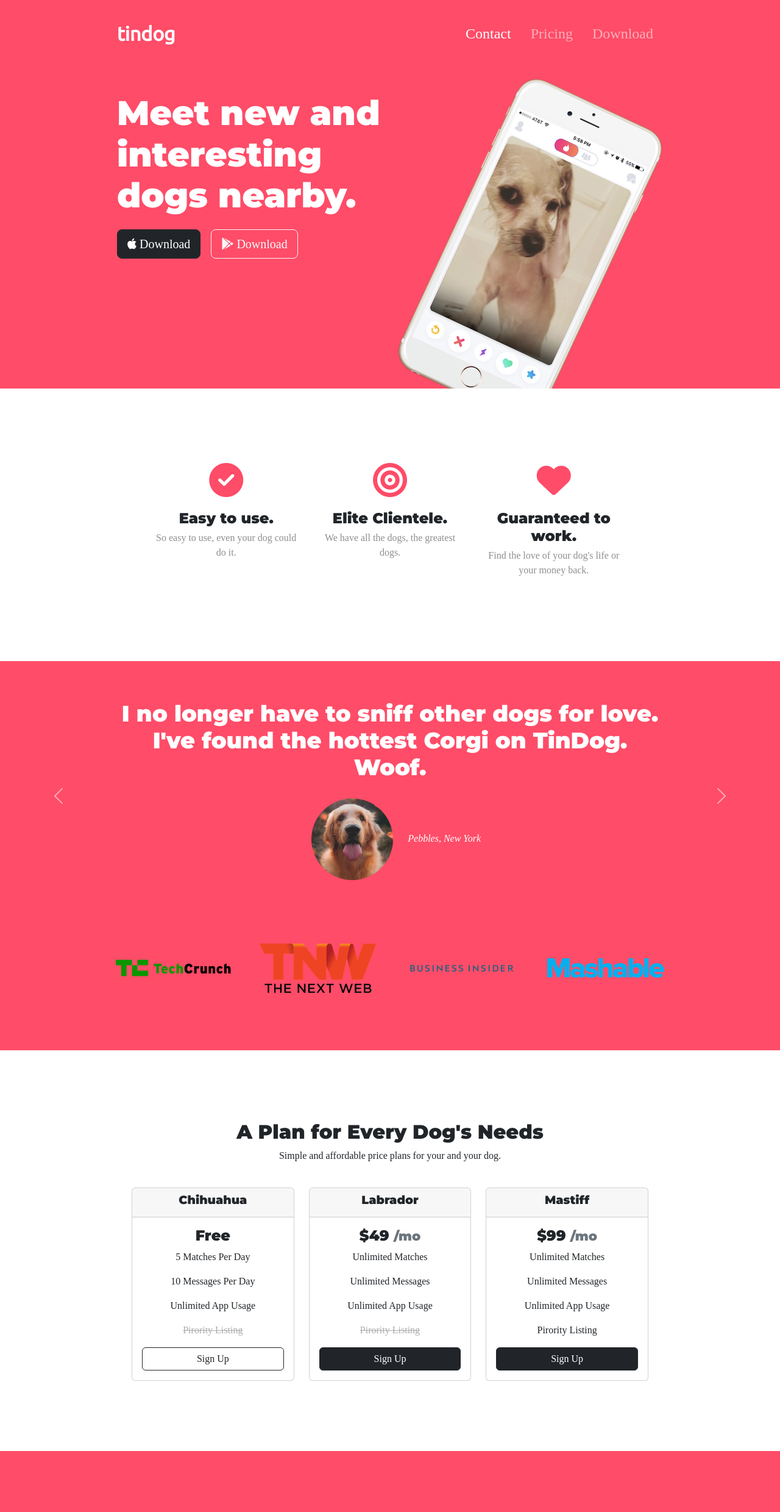
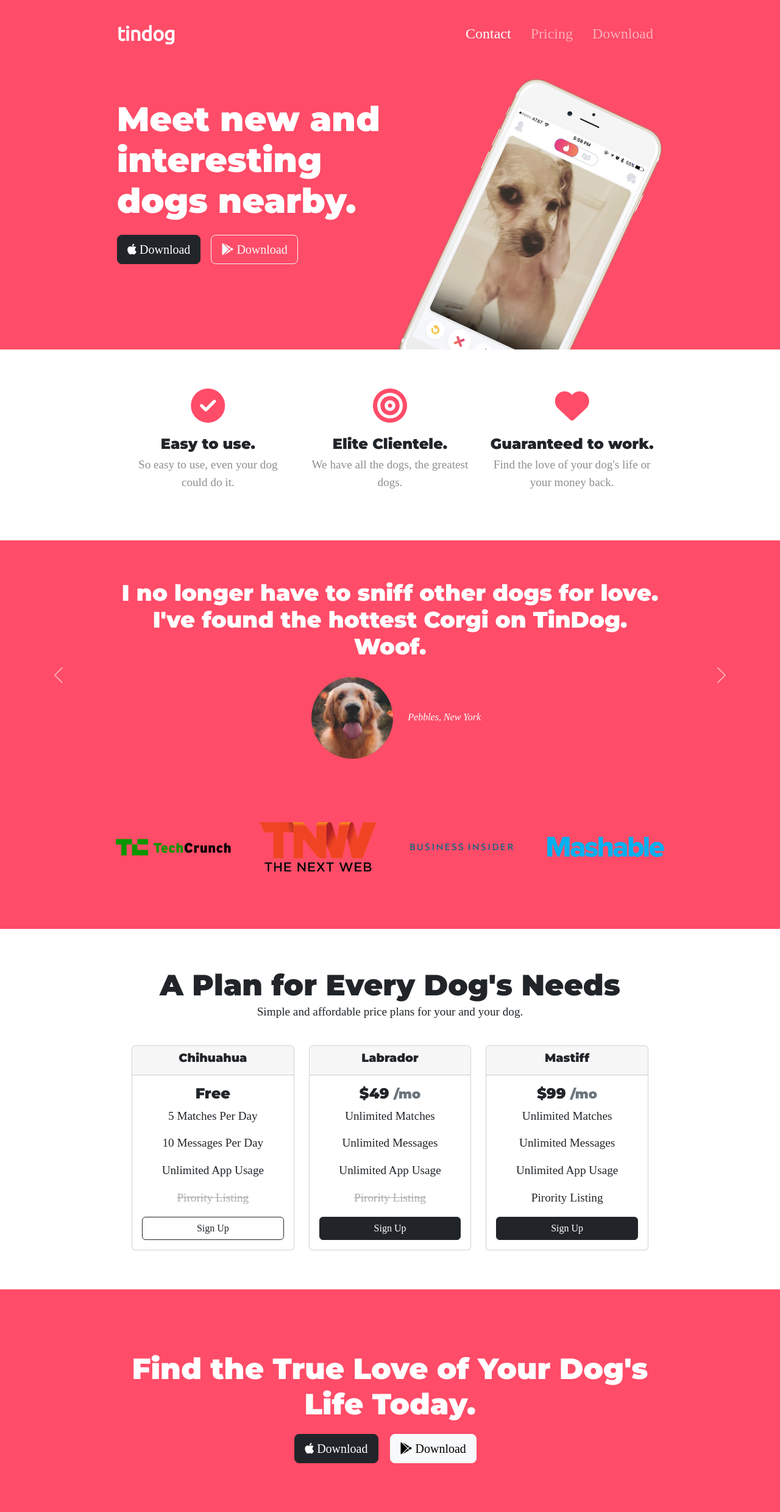
Before and after one commit to MrAces101/tindog-Demo-Site, a plain HTML site: page index.html in a window 1280 px wide. Shown: the top 2479 px of the page at 61% size. Drawn offline with nearby package versions, Linux system fonts and the light colour scheme.

Commit message:
Tindog html and css completed

```diff
--- a/css/styles.css
+++ b/css/styles.css
@@ -6,6 +6,11 @@ body {
 
 h1, h2, h3, h4, h5 {
   font-family: 'Montserrat', sans-serif;
+}
+
+p {
+  font-size: 1.2rem;
+  font-weight: 500;
 }
 
 .font-sm {
@@ -27,14 +32,11 @@ h1, h2, h3, h4, h5 {
   color: white;
 }
 
-.white-section {
-
-}
+.white-section {}
 
 /* Title Section  */
-
 #title .container-fluid {
-  padding: 2% 15% 5%;
+  padding: 2% 15% 0;
   text-align: left;
   position: relative;
 }
@@ -49,7 +51,7 @@ h1, h2, h3, h4, h5 {
 
 .meet-new {
   display: block;
-  margin: 4% auto 0;
+  margin: 5% auto 0;
 }
 
 .download-btn {
@@ -57,7 +59,6 @@ h1, h2, h3, h4, h5 {
 }
 
 /* Navigation Bar */
-
 .navbar {
   padding: 0 0 2rem;
 }
@@ -77,9 +78,7 @@ h1, h2, h3, h4, h5 {
 }
 
 /* Features Section */
-
 #features {
-  padding: 5% 5%;
   background-color: #ffffff;
   position: relative;
   z-index: 2;
@@ -105,12 +104,12 @@ h1, h2, h3, h4, h5 {
   font-size: 3.5rem;
   margin-bottom: 1rem;
 }
+
 .f-icons:hover {
   color: #fa3e5c;
 }
 
 /* Testimonial-section */
-
 #testimonials {
   position: relative;
 }
@@ -124,7 +123,6 @@ h1, h2, h3, h4, h5 {
 #press {
   background-color: #ff4c68;
   padding-bottom: 5%;
-
 }
 
 .press-logo {
@@ -133,11 +131,6 @@ h1, h2, h3, h4, h5 {
 }
 
 /* Pricing Section */
-
-#pricing {
-  padding: 4% 0;
-}
-
 .card-text {
   font-size: 1rem;
 }
@@ -147,7 +140,12 @@ h1, h2, h3, h4, h5 {
 }
 
 #pricing h3 {
-font-size: 1.2rem;
+  font-size: 1.2rem;
+}
+
+#pricing p {
+  font-size: 1.2rem;
+  font-weight: 500;
 }
 
 .card {
@@ -165,12 +163,9 @@ font-size: 1.2rem;
 @media (max-width: 992px) {
   .big-heading {
     font-size: 2.8rem;
-    text-align: center;
     margin-bottom: 15px;
   }
-  .meet-new {
-    text-align: center;
-  }
+
   .dog-img {
     position: static;
     transform: rotate(0);
@@ -180,24 +175,31 @@ font-size: 1.2rem;
   #cta .big-heading {
     font-size: 2rem;
   }
+
+  #pricing .big-heading {
+    font-size: 2rem;
+  }
 }
 
 @media (min-width:1210px) {
-    .big-heading {
+  .big-heading {
     font-size: 3.5rem;
   }
 
   #cta .big-heading {
-  font-size: 3rem;
-}
+    font-size: 3rem;
+  }
 
   #testimonials .font-sm {
     font-size: 2.3rem;
   }
+
+  #pricing .big-heading {
+    font-size: 3rem;
+  }
 }
 
 /* CTA Section */
-
 #cta {
   padding: 3% 0;
 }
@@ -207,7 +209,6 @@ font-size: 1.2rem;
 }
 
 /* Footer Section */
-
 #footer {
   padding: 3% 15%;
   background-color: #fff;
@@ -216,10 +217,11 @@ font-size: 1.2rem;
 .cta-icon {
   margin: 20px 10px;
 }
+
 .cta-icon:hover {
   color: #ff4c68;
 }
 
 .cta-btn {
-  margin-top: 20px;
+  margin: 20px 15px 0 0;
 }
--- a/index.html
+++ b/index.html
@@ -139,9 +139,9 @@
 
   <section id="pricing">
 
-    <div class="row container-fluid text-center" style="margin: 0;">
+    <div class="row container-fluid">
 
-      <h2 class="big.heading">A Plan for Every Dog's Needs</h2>
+      <h2 class="big-heading">A Plan for Every Dog's Needs</h2>
       <p>Simple and affordable price plans for your and your dog.</p>
 
       <div class="row g-4">
```
